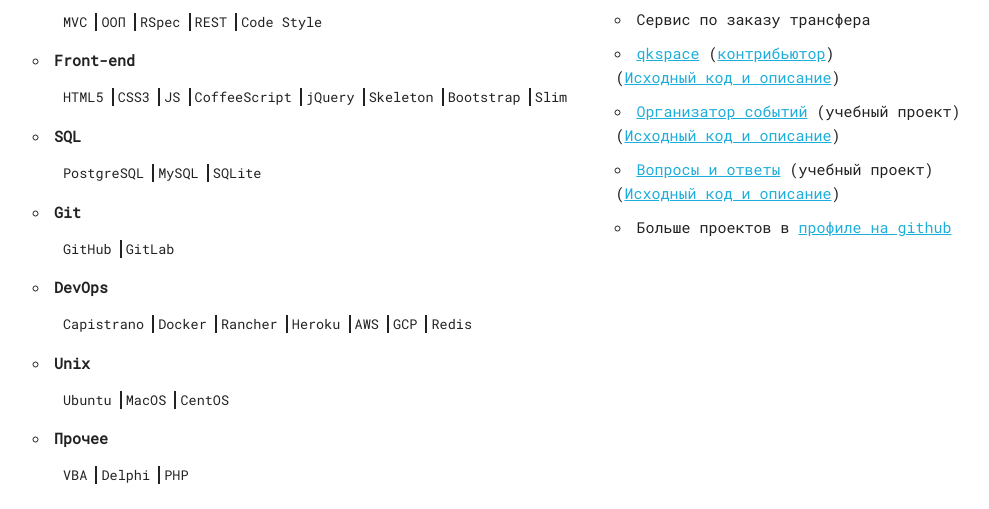
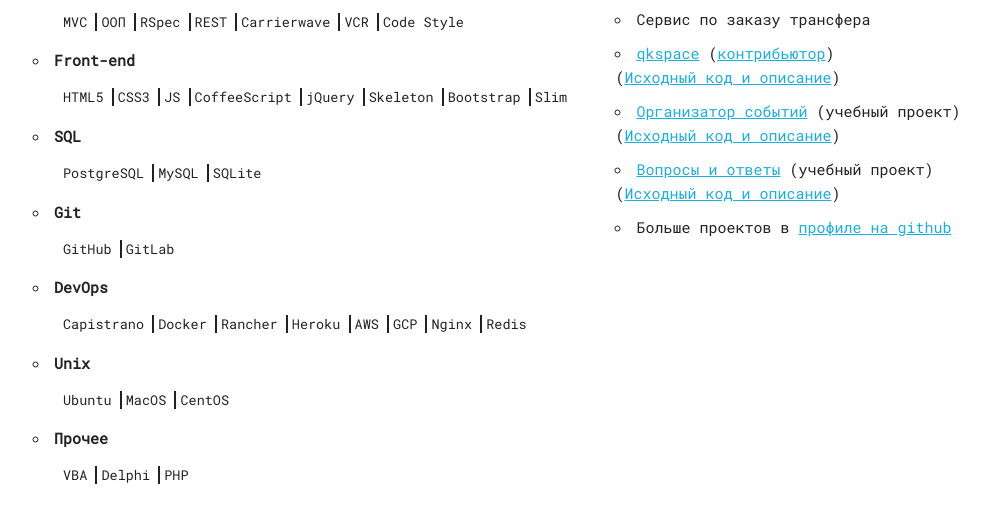
Before and after one commit to prisioner/cv, a plain HTML site: page index.html in a window 1280 px wide. Shown: the part 513-1022 px from the top of the page, without its empty margins (127-1116 px from the left). Drawn offline with Linux system fonts and the light colour scheme.

Commit message:
update cv

```diff
--- a/index.html
+++ b/index.html
@@ -53,6 +53,8 @@
                 <li>ООП</li>
                 <li>RSpec</li>
                 <li>REST</li>
+                <li>Carrierwave</li>
+                <li>VCR</li>
                 <li>Code Style</li>
               </ul>
             </li>
@@ -93,6 +95,7 @@
                 <li>Heroku</li>
                 <li>AWS</li>
                 <li>GCP</li>
+                <li>Nginx</li>
                 <li>Redis</li>
               </ul>
             </li>
```
